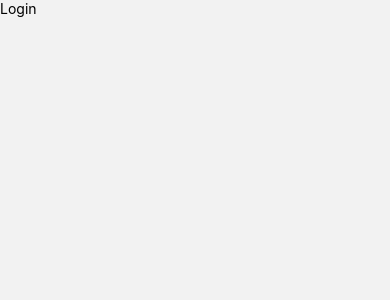
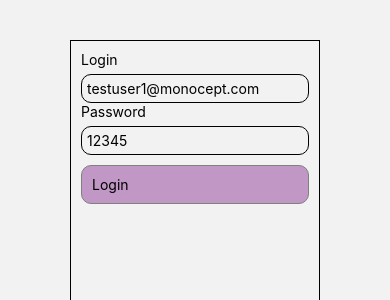
Before and after one commit to RishiMonocept/Aditya-Birla, a React Native app: screen /LoginPage in a window 390 px wide. Shown: the top 300 px of the page. Built offline with nearby package versions, Linux system fonts and the light colour scheme.

Commit message:
feat: Login API integrated

```diff
--- a/App.js
+++ b/App.js
@@ -8,6 +8,7 @@ import { useRef } from "react";
 import BottomNavigation from "./src/components/BottomNavigation";
 import ChatButton from "./src/components/ChatButton";
 import Login from "./src/pages/Login/Login";
+import Toast from "react-native-toast-message";
 
 const Stack = createNativeStackNavigator();
 
@@ -21,6 +22,7 @@ export default function App() {
           <Stack.Screen name="LoginPage" component={Login} />
           <Stack.Screen name="BottomTabs" component={BottomNavigation} />
         </Stack.Navigator>
+        <Toast />
       </View>
     </NavigationContainer>
   );
--- a/package.json
+++ b/package.json
@@ -10,6 +10,7 @@
   },
   "dependencies": {
     "@expo/metro-runtime": "~3.2.3",
+    "@react-native-async-storage/async-storage": "^2.0.0",
     "@react-navigation/bottom-tabs": "^6.6.1",
     "@react-navigation/native": "^6.1.18",
     "@react-navigation/native-stack": "^6.11.0",
@@ -20,6 +21,7 @@
     "react-native": "0.74.5",
     "react-native-safe-area-context": "4.10.5",
     "react-native-screens": "3.31.1",
+    "react-native-toast-message": "^2.2.0",
     "react-native-web": "~0.19.10"
   },
   "devDependencies": {
--- a/src/pages/Login/Login.jsx
+++ b/src/pages/Login/Login.jsx
@@ -1,10 +1,124 @@
-import { View, Text } from 'react-native'
-import React from 'react'
+import { View, Text, TextInput, TouchableOpacity } from "react-native";
+import React, { useState } from "react";
+import { useNavigation } from "@react-navigation/native";
+import AsyncStorage from "@react-native-async-storage/async-storage";
+import { SafeAreaView } from "react-native-safe-area-context";
+import Toast from "react-native-toast-message";
 
 export default function Login() {
+  const navigation = useNavigation();
+  const [loginData, setLoginData] = useState({
+    email: "testuser1@monocept.com",
+    password: "12345",
+  });
+
+  const handleLogin = async () => {
+    const url = "https://usp.monocept.ai/abhiupapi/Banca/User/Agent/AgentLogin";
+    const data = {
+      agentUserName: loginData.email,
+      agentPassword: loginData.password,
+    };
+
+    try {
+      const response = await fetch(url, {
+        method: "POST",
+        headers: {
+          "Content-Type": "application/json",
+        },
+        body: JSON.stringify(data),
+      });
+
+      const result = await response.json();
+      console.log(result);
+
+      if (response.ok) {
+        // console.log("Hello");
+        Toast.show({
+          type: "success",
+          position: "top",
+          text1: "Login Successful",
+          text2: "You have successfully logged in.",
+          visibilityTime: 3000,
+        });
+        AsyncStorage.setItem("UserData", JSON.stringify(result));
+        // navigation.navigate("BottomTabs");
+        navigation.replace("BottomTabs");
+      } else {
+        Toast.show({
+          type: "error",
+          position: "top",
+          text1: "Login Failed",
+          text2: result.message || "Please check your credentials.",
+          visibilityTime: 3000,
+        });
+      }
+    } catch (error) {
+      Toast.show({
+        type: "error",
+        position: "right",
+        text1: "Error",
+        text2: "An error occurred: " + error.message,
+        visibilityTime: 3000,
+      });
+    } finally {
+      const userData = await AsyncStorage.getItem("UserData");
+      console.log(
+        "UserData:",
+        userData ? JSON.parse(userData) : "No user data"
+      );
+    }
+  };
+
   return (
-    <View>
-      <Text>Login</Text>
-    </View>
-  )
+    <SafeAreaView style={{ alignItems: "center", justifyContent: "center" }}>
+      <View
+        style={{
+          borderWidth: 1,
+          width: 250,
+          height: 500,
+          marginTop: 40,
+          padding: 10,
+        }}
+      >
+        <Text>Login</Text>
+        <TextInput
+          style={{
+            borderWidth: 0.5,
+            borderRadius: 10,
+            marginTop: 6,
+            padding: 5,
+          }}
+          placeholder="email"
+          value={loginData.email}
+          onChangeText={(e) => setLoginData({ email: e })}
+        />
+        <Text>Password</Text>
+        <TextInput
+          style={{
+            borderWidth: 0.5,
+            borderRadius: 10,
+            marginTop: 6,
+            padding: 5,
+          }}
+          placeholder="password"
+          value={loginData.password}
+          onChangeText={(e) => setLoginData({ password: e })}
+        />
+
+        <TouchableOpacity
+          style={{
+            borderColor: "grey",
+            borderWidth: 1,
+            padding: 10,
+            marginTop: 10,
+            borderRadius: 10,
+            backgroundColor: "#C197C6",
+          }}
+          onPress={handleLogin}
+        >
+          <Text>Login</Text>
+        </TouchableOpacity>
+      </View>
+    </SafeAreaView>
+  );
 }
```
Also changed, not shown: 1 other file (tests, documents, lock files or other folders).
